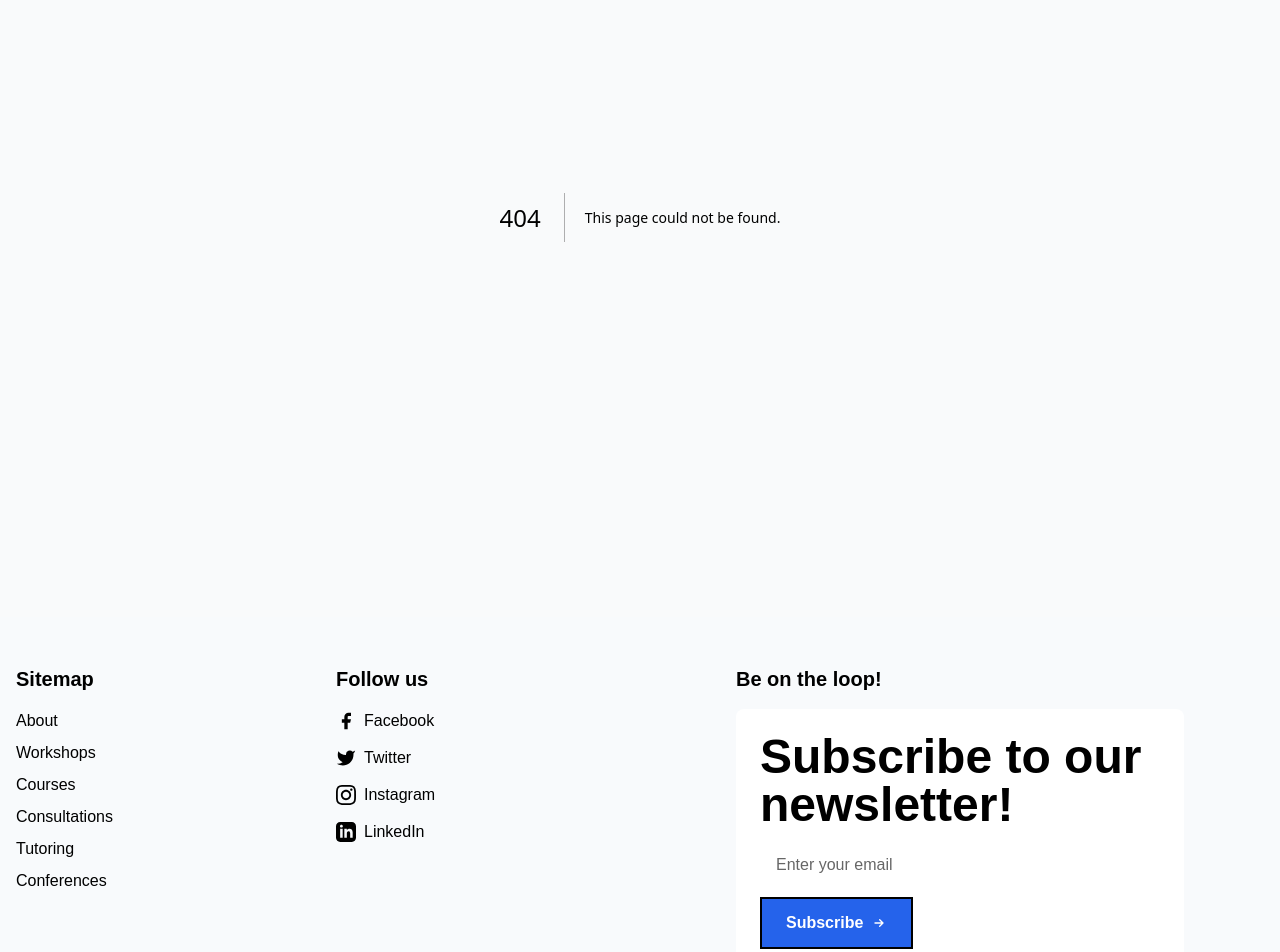
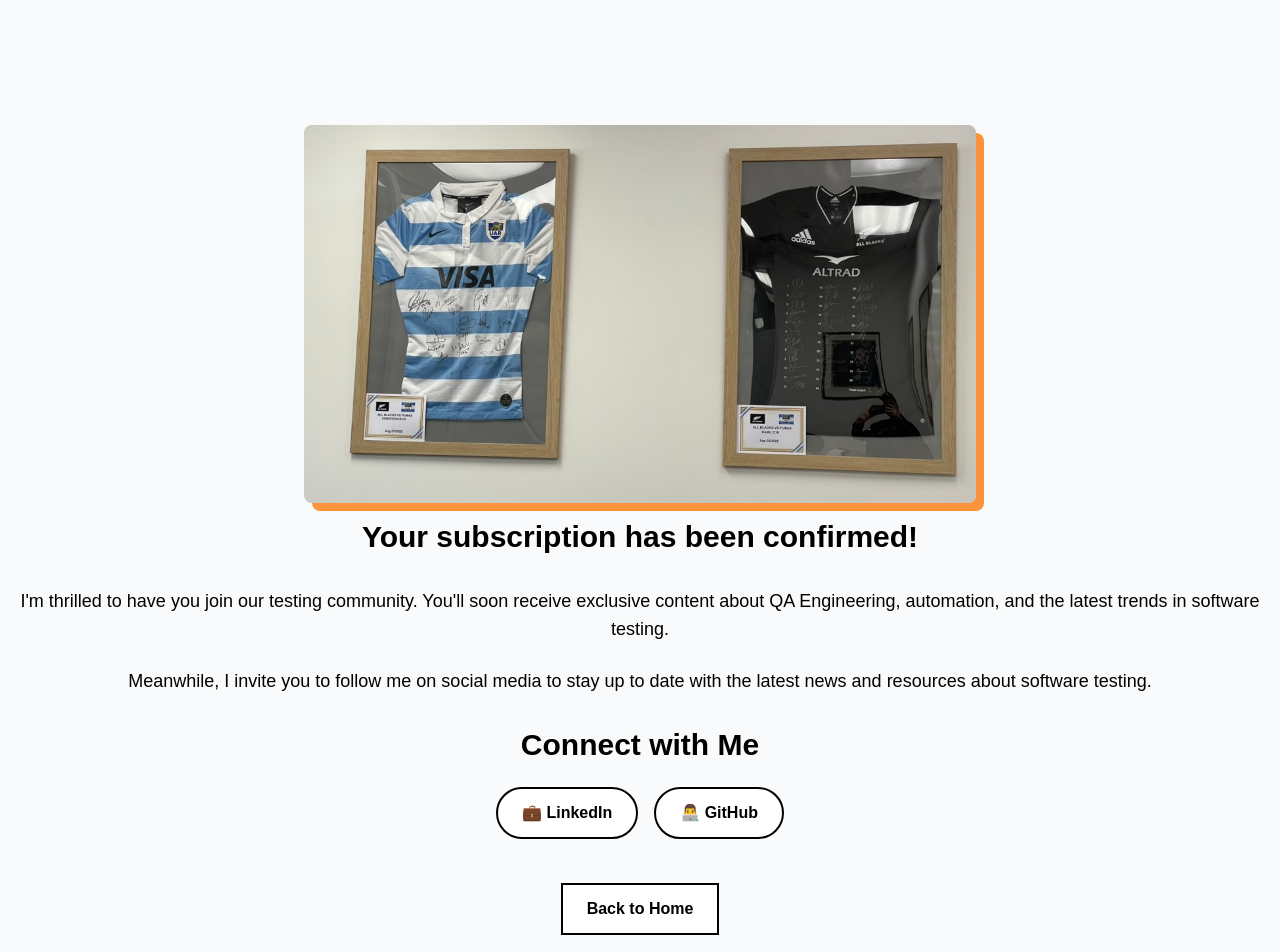
Before and after one commit to TheFreeRangeTester/patominer, a Next.js app: page /welcome in a window 1280 px wide. Before the commit this address had no page. Shown: the part 260-1212 px from the top of the page. Built offline with nearby package versions, Linux system fonts and the light colour scheme.

Commit message:
New Welcome Page

```diff
--- /dev/null
+++ b/app/welcome/page.tsx
@@ -0,0 +1,87 @@
+import Link from "next/link";
+import Image from "next/image";
+
+export default function Welcome() {
+  return (
+    <div className="min-h-screen">
+      {/* Hero Section */}
+      <section className="hidden md:block md:py-20">
+        <div className="container mx-auto px-4">
+          <h1 className="text-4xl font-bold text-center text-black">
+            Welcome to the Community!
+          </h1>
+          <p className="text-xl text-center mt-4 text-gray-800">
+            Thank you for joining our mailing list
+          </p>
+        </div>
+      </section>
+
+      {/* Content Section */}
+      <section className="md:py-16 py-4 bg-gray-50">
+        <div className="container mx-auto px-4">
+          <div className="prose max-w-none">
+            <div className="flex flex-col items-center mb-6">
+              <div className="w-full max-w-2xl mb-4">
+                <div className="aspect-video bg-gray-200 rounded-lg shadow-[8px_8px_0px_0px_rgba(251,146,60,1)]">
+                  <Image
+                    src="/images/PumasAllBlacks.jpeg"
+                    alt="Celebration"
+                    className="w-full h-full object-cover rounded-lg"
+                    width={1000}
+                    height={1000}
+                  />
+                </div>
+              </div>
+              <h2 className="text-3xl font-bold mb-8 text-black">
+                Your subscription has been confirmed!
+              </h2>
+              <p className="text-lg text-black text-center">
+                I&apos;m thrilled to have you join our testing community.
+                You&apos;ll soon receive exclusive content about QA Engineering,
+                automation, and the latest trends in software testing.
+              </p>
+            </div>
+            <div className="flex flex-col items-center mb-6">
+              <p className="text-lg text-black text-center">
+                Meanwhile, I invite you to follow me on social media to stay up
+                to date with the latest news and resources about software
+                testing.
+              </p>
+            </div>
+          </div>
+          <div className="mt-8 text-center">
+            <h2 className="text-3xl font-semibold mb-2 text-black">
+              Connect with Me
+            </h2>
+            <div className="flex justify-center space-x-4 mt-6">
+              <Link
+                href="https://www.linkedin.com/in/patricio-m-690b3729/"
+                target="_blank"
+                rel="noopener noreferrer"
+                className="group inline-flex items-center gap-2 border-black border-2 bg-white px-6 py-3 font-bold text-black transition-all duration-300 hover:-translate-y-2 hover:-translate-x-2 hover:shadow-[4px_4px_0px_0px_rgba(252,165,165,1)] active:translate-x-0 active:translate-y-0 active:shadow-none rounded-full"
+              >
+                💼 LinkedIn
+              </Link>
+              <Link
+                href="https://github.com/TheFreeRangeTester"
+                target="_blank"
+                rel="noopener noreferrer"
+                className="group inline-flex items-center gap-2 border-black border-2 bg-white px-6 py-3 font-bold text-black transition-all duration-300 hover:-translate-y-2 hover:-translate-x-2 hover:shadow-[4px_4px_0px_0px_rgba(252,165,165,1)] active:translate-x-0 active:translate-y-0 active:shadow-none rounded-full"
+              >
+                👨‍💻 GitHub
+              </Link>
+            </div>
+          </div>
+          <div className="text-center mt-8">
+            <Link
+              href="/"
+              className="group mt-3 inline-flex items-center gap-2 border-black border-2 bg-white px-6 py-3 font-bold text-black transition-all duration-300 hover:-translate-y-2 hover:-translate-x-2 hover:shadow-[4px_4px_0px_0px_rgba(252,165,165,1)] active:translate-x-0 active:translate-y-0 active:shadow-none"
+            >
+              Back to Home
+            </Link>
+          </div>
+        </div>
+      </section>
+    </div>
+  );
+}
```
